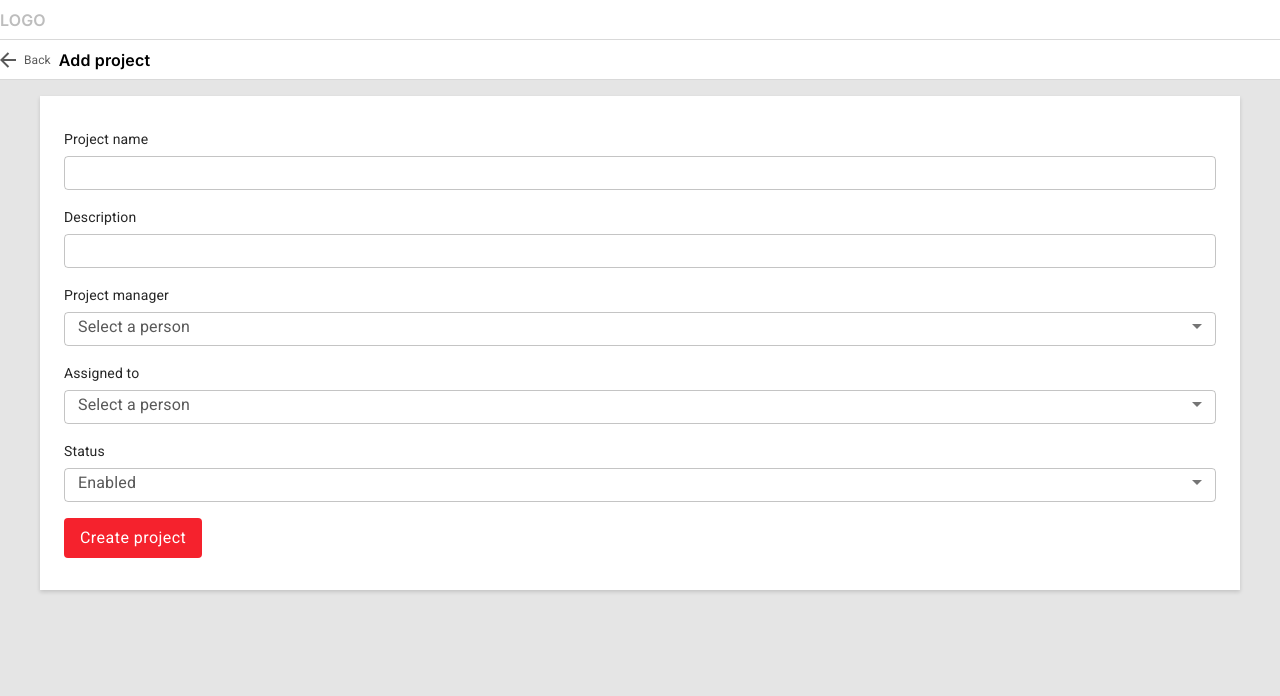
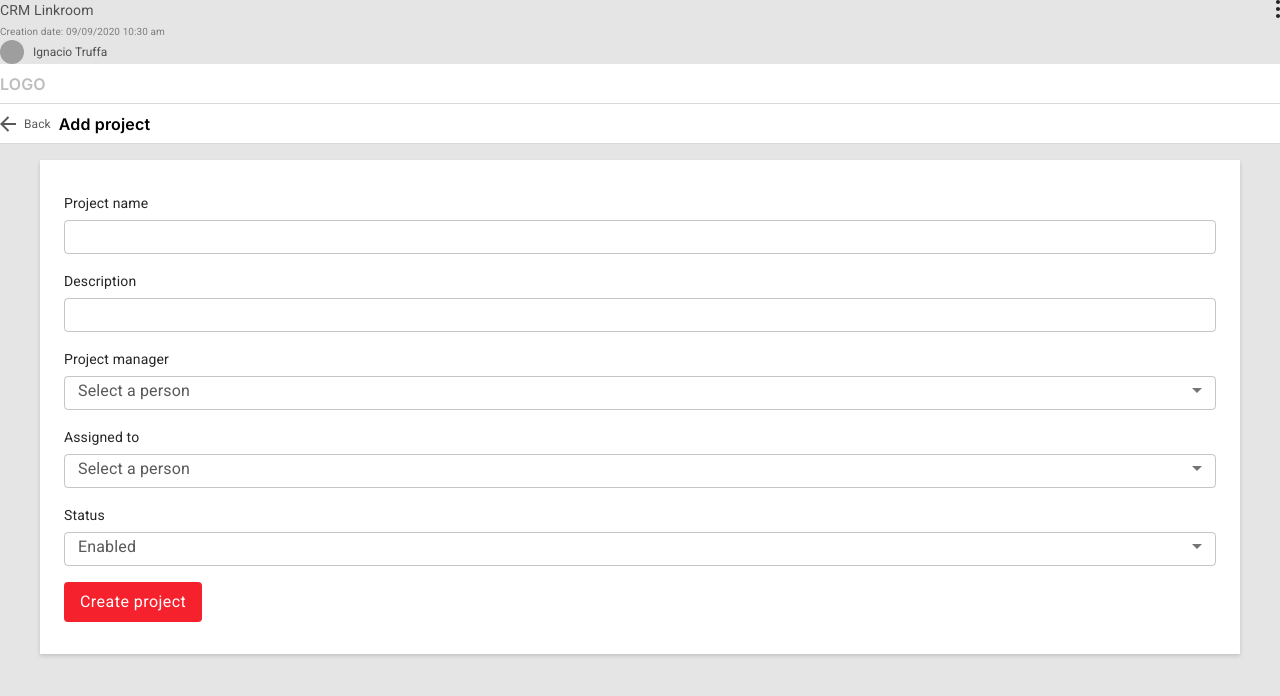
Before and after one commit to agustinvargas/esto_es_challenge, a React (Create React App) app: page / in a window 1280 px wide. Shown: the top 696 px of the page. Built offline with nearby package versions, Linux system fonts and the light colour scheme; grey boxes are pictures that could not be loaded; the HTML template or start-up script is replaced by a standard one.

Commit message:
add project layout

```diff
--- a/src/App.js
+++ b/src/App.js
@@ -1,9 +1,12 @@
 import ProjectForm from './components/ProjectForm';
 import Nav from './components/Navigation/Nav';
 import Header from './components/Header/Header';
+import Person from './components/Person/Person';
+import ProjectContainer from './components/Projects/ProjectContainer';
 function App() {
   return (
     <>
+      <ProjectContainer />
       <Header />
       <ProjectForm />
     </>
--- /dev/null
+++ b/src/components/Icons/MenuOpenIcon.js
@@ -0,0 +1,21 @@
+import React from 'react';
+
+const MenuOpenIcon = ({ w = '4', h = '18', color = 'black' }) => {
+  return (
+    <svg
+      width={w}
+      height={h}
+      viewBox={`0 0 ${w} ${h}`}
+      fill='none'
+      xmlns='http://www.w3.org/2000/svg'
+    >
+      <path
+        d='M2 0C0.9 0 0 0.9 0 2C0 3.1 0.9 4 2 4C3.1 4 4 3.1 4 2C4 0.9 3.1 0 2 0ZM2 14C0.9 14 0 14.9 0 16C0 17.1 0.9 18 2 18C3.1 18 4 17.1 4 16C4 14.9 3.1 14 2 14ZM2 7C0.9 7 0 7.9 0 9C0 10.1 0.9 11 2 11C3.1 11 4 10.1 4 9C4 7.9 3.1 7 2 7Z'
+        fill={color}
+        fill-opacity='0.85'
+      />
+    </svg>
+  );
+};
+
+export default MenuOpenIcon;
--- /dev/null
+++ b/src/components/Person/Person.js
@@ -0,0 +1,17 @@
+import { Avatar, Box, Typography } from '@mui/material';
+import React from 'react';
+
+const Person = () => {
+  return (
+    <Box sx={{ display: 'flex', alignItems: 'center', gap: '9px' }}>
+      <Avatar
+        alt='Remy Sharp'
+        src='/static/images/avatar/1.jpg'
+        sx={{ width: 24, height: 24, marginTop: { xs: '4px', md: '0' } }}
+      />
+      <span>Ignacio Truffa</span>
+    </Box>
+  );
+};
+
+export default Person;
--- /dev/null
+++ b/src/components/Projects/ProjectContainer.js
@@ -0,0 +1,31 @@
+import { Box } from '@mui/system';
+import React from 'react';
+import MenuOpenIcon from '../Icons/MenuOpenIcon';
+import Person from '../Person/Person';
+import ProjectDate from './ProjectDate';
+import ProjectName from './ProjectName';
+
+const ProjectContainer = () => {
+  return (
+    <Box
+      sx={{
+        display: 'flex',
+        alignItems: 'start',
+        justifyContent: 'space-between',
+      }}
+    >
+      <Box
+        sx={{ diplay: 'flex', flexDirection: 'column', alignItems: 'start' }}
+      >
+        <ProjectName />
+        <ProjectDate />
+        <Person />
+      </Box>
+      <Box>
+        <MenuOpenIcon />
+      </Box>
+    </Box>
+  );
+};
+
+export default ProjectContainer;
--- /dev/null
+++ b/src/components/Projects/ProjectDate.js
@@ -0,0 +1,19 @@
+import { Typography } from '@mui/material';
+import React from 'react';
+
+const ProjectDate = () => {
+  return (
+    <Typography
+      component='small'
+      sx={{
+        color: 'rgba(0, 0, 0, 0.45)',
+        fontSize: '10px',
+        lineHeight: '16px',
+      }}
+    >
+      Creation date: 09/09/2020 10:30 am
+    </Typography>
+  );
+};
+
+export default ProjectDate;
--- /dev/null
+++ b/src/components/Projects/ProjectName.js
@@ -0,0 +1,19 @@
+import { Typography } from '@mui/material';
+import React from 'react';
+
+const ProjectName = () => {
+  return (
+    <Typography
+      component='h3'
+      sx={{
+        color: 'rgba(0, 0, 0, 0.65)',
+        fontSize: '14px',
+        lineHeight: '20px',
+      }}
+    >
+      CRM Linkroom
+    </Typography>
+  );
+};
+
+export default ProjectName;
--- a/src/index.css
+++ b/src/index.css
@@ -14,4 +14,5 @@ body {
 span {
   font-size: 12px;
   line-height: 22px;
+  color: rgba(0, 0, 0, 0.65);
 }
```
Also changed, not shown: src/components/Layout/Layout.js (added, +12 -0 lines).
